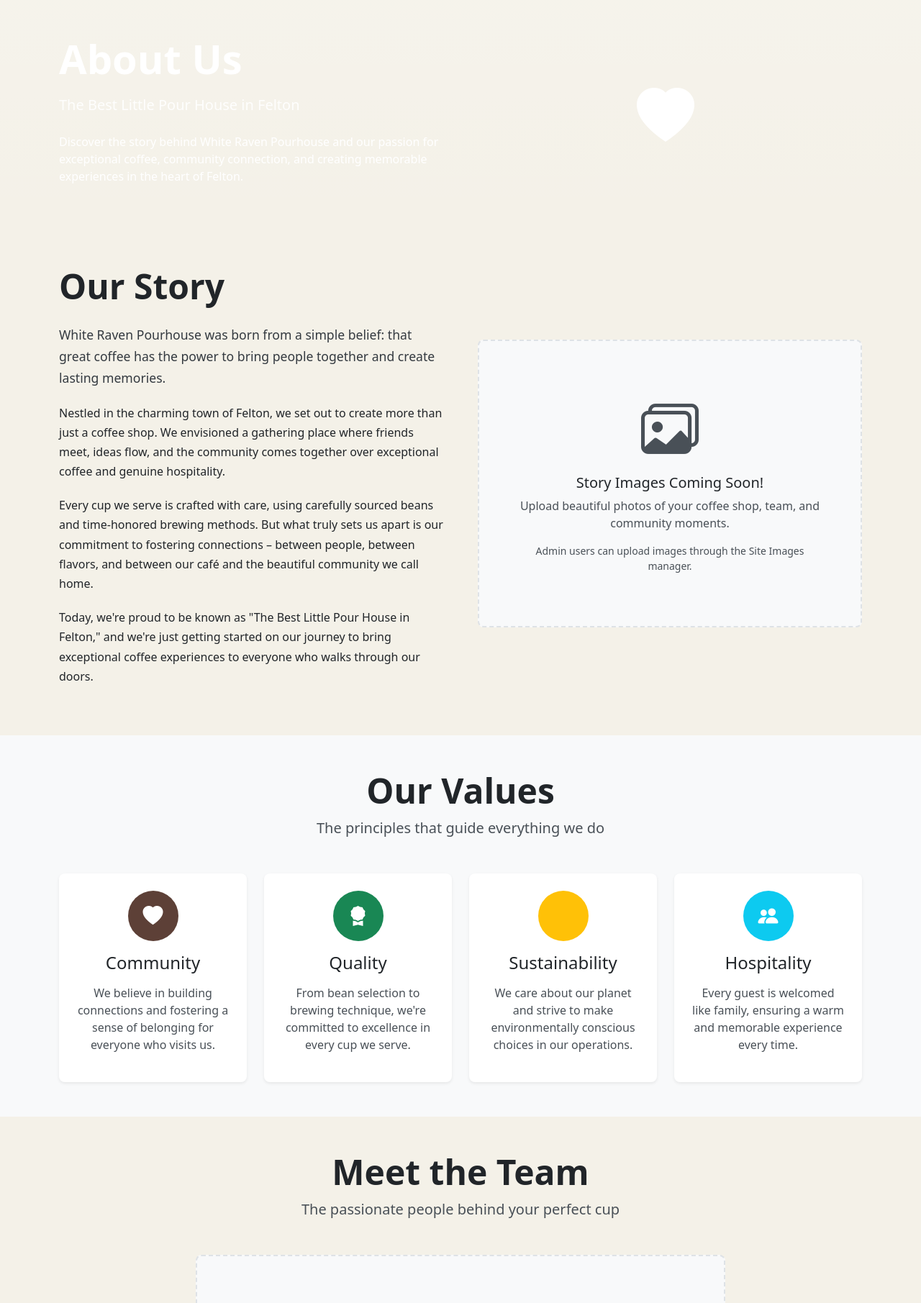
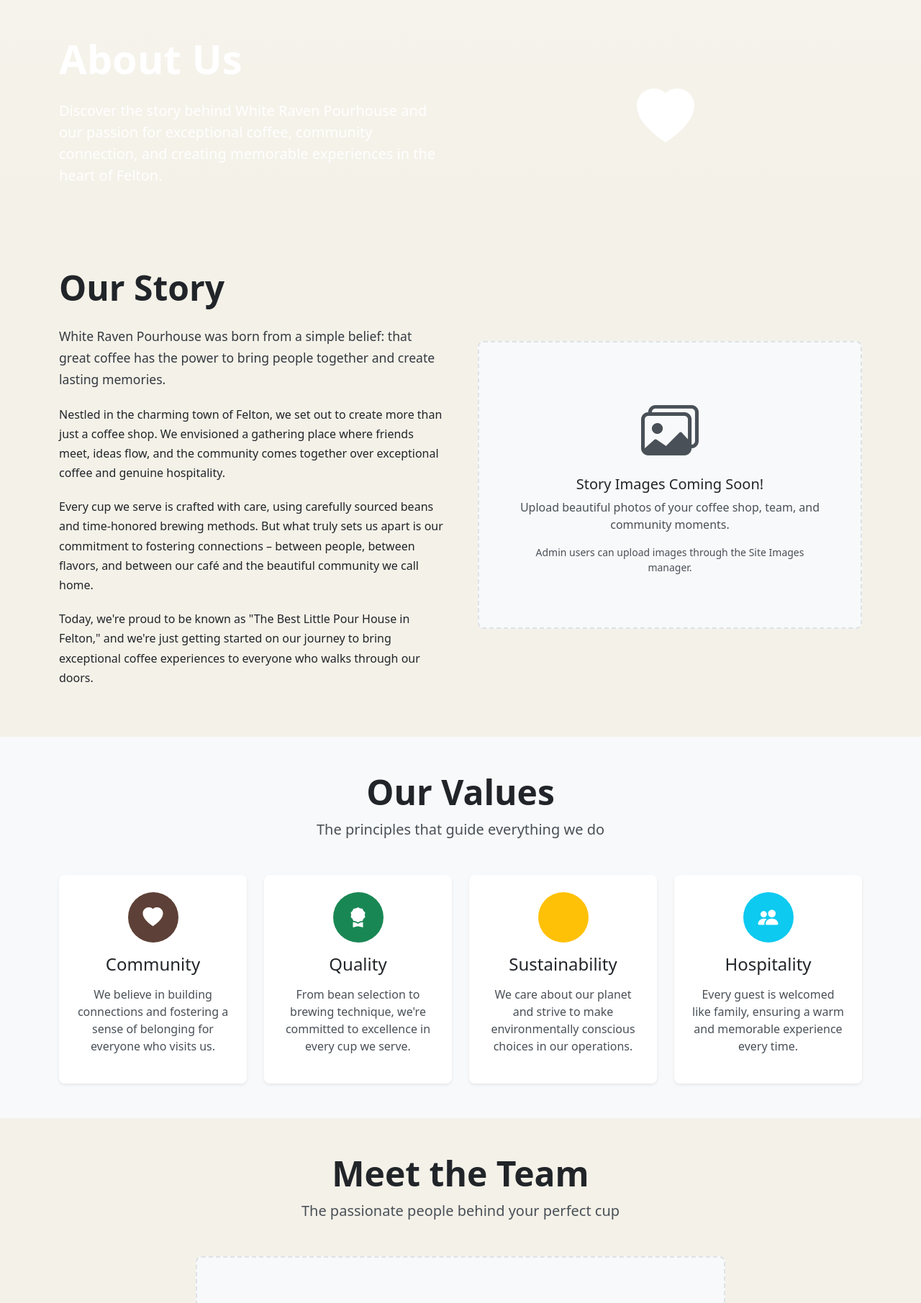
Before and after one commit to SillySilk/whiteraven, a Django app: template templates/core/about.html in a window 1280 px wide. Shown: the part 56-1867 px from the top of the page at 72% size. Run offline with Django 5.2, Linux system fonts and the light colour scheme; the template is opened without the code that fills it, so the values that code supplies are empty.

Commit message:
Remove redundant tagline from about header
- Remove duplicate tagline text that was causing contrast issues
- Keep only the main descriptive text in clean white
- Simplify about header layout for better readability

🤖 Generated with [Claude Code](https://claude.ai/code)

Co-Authored-By: Claude <noreply@anthropic.com>

```diff
--- a/templates/core/about.html
+++ b/templates/core/about.html
@@ -11,15 +11,8 @@
     <div class="container">
         <div class="row align-items-center">
             <div class="col-lg-6">
-                <h1 class="display-4 fw-bold text-white mb-3">About Us</h1>
-                <p class="lead text-white-50 mb-4">
-                    {% if business_info and business_info.tagline %}
-                        {{ business_info.tagline }}
-                    {% else %}
-                        The Best Little Pour House in Felton
-                    {% endif %}
-                </p>
-                <p class="text-white">
+                <h1 class="display-4 fw-bold text-white mb-4">About Us</h1>
+                <p class="text-white lead">
                     Discover the story behind White Raven Pourhouse and our passion for exceptional coffee,
                     community connection, and creating memorable experiences in the heart of Felton.
                 </p>
```
